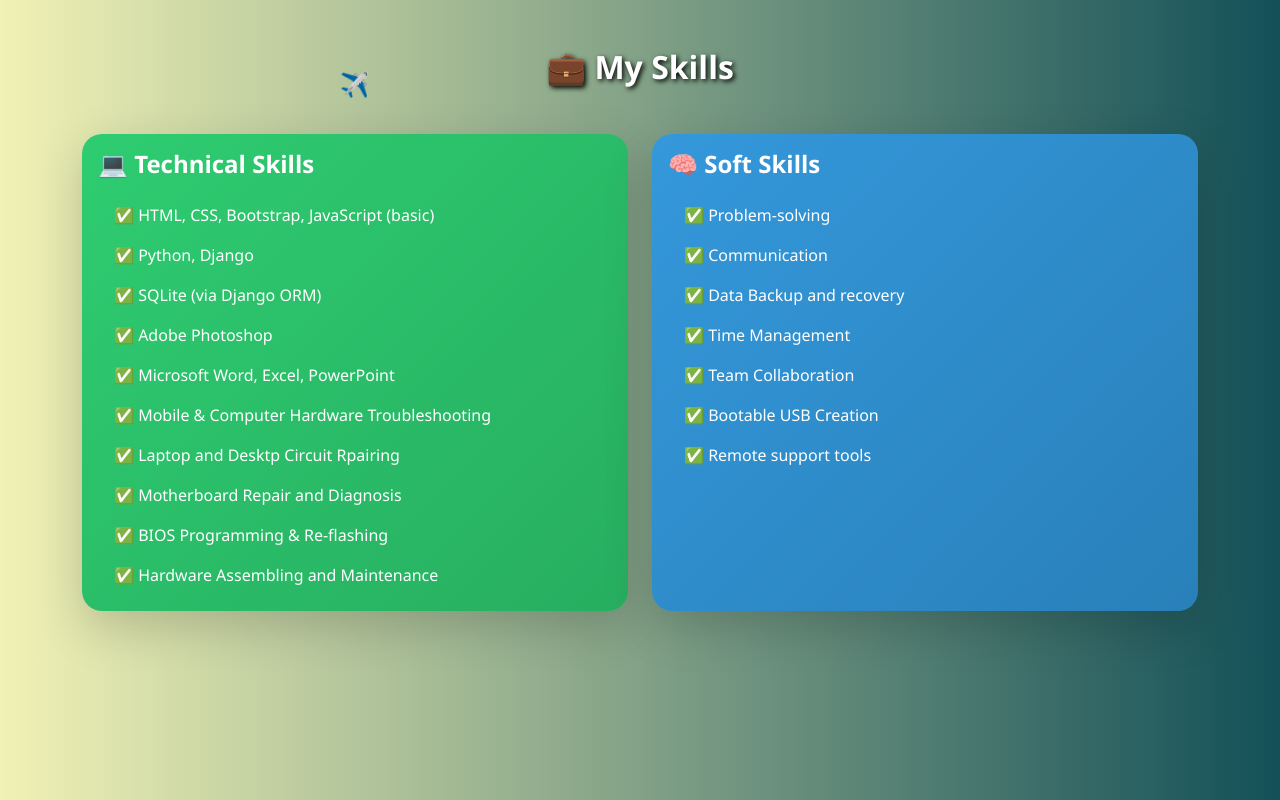
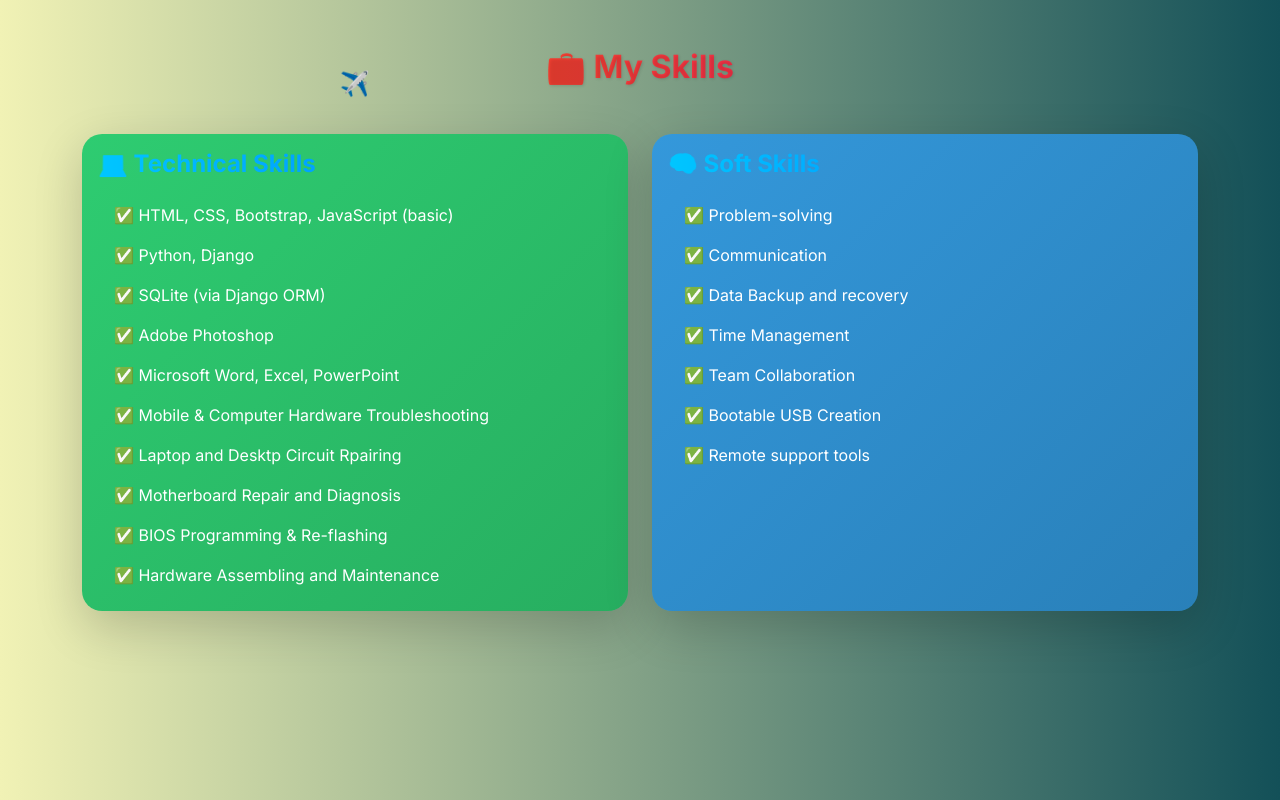
Before and after one commit to abdur-rahman-masum/2nd, a plain HTML site: page skill.html in a window 1280 px wide. Shown: the top 800 px of the page. Drawn offline with nearby package versions, Linux system fonts and the light colour scheme.

Commit message:
second commit

```diff
--- a/skill.html
+++ b/skill.html
@@ -8,10 +8,13 @@
   <link href="https://cdn.jsdelivr.net/npm/bootstrap@5.3.2/dist/css/bootstrap.min.css" rel="stylesheet">
   <!-- AOS Animation CSS -->
   <link href="https://unpkg.com/aos@2.3.4/dist/aos.css" rel="stylesheet">
+  <!-- Google Font: Inter -->
+  <link href="https://fonts.googleapis.com/css2?family=Inter:wght@400;600;700&display=swap" rel="stylesheet">
+
   <style>
     body {
       background: linear-gradient(to right, #f1f2b5, #135058);
-      font-family: 'Segoe UI', Tahoma, Geneva, Verdana, sans-serif;
+      font-family: 'Inter', sans-serif;
       color: #fff;
       position: relative;
       overflow: hidden;
@@ -19,7 +22,11 @@
 
     h2 {
       font-weight: 700;
-      text-shadow: 2px 2px 5px #000;
+      background: linear-gradient(90deg, #ff6a00, #ee0979);
+      -webkit-background-clip: text;
+      -webkit-text-fill-color: transparent;
+      text-align: center;
+      text-shadow: 1px 1px 3px #00000020;
     }
 
     .card {
@@ -30,7 +37,10 @@
 
     .card-title {
       font-size: 1.5rem;
-      font-weight: bold;
+      font-weight: 700;
+      background: linear-gradient(90deg, #00c6ff, #0072ff);
+      -webkit-background-clip: text;
+      -webkit-text-fill-color: transparent;
     }
 
     .card-tech {
@@ -100,7 +110,7 @@
 <body>
 
   <div class="container py-5">
-    <h2 class="text-center mb-5" data-aos="fade-down">💼 My Skills</h2>
+    <h2 class="mb-5" data-aos="fade-down">💼 My Skills</h2>
     <div class="row g-4">
       <!-- Technical Skills -->
       <div class="col-md-6" data-aos="fade-right">
```
